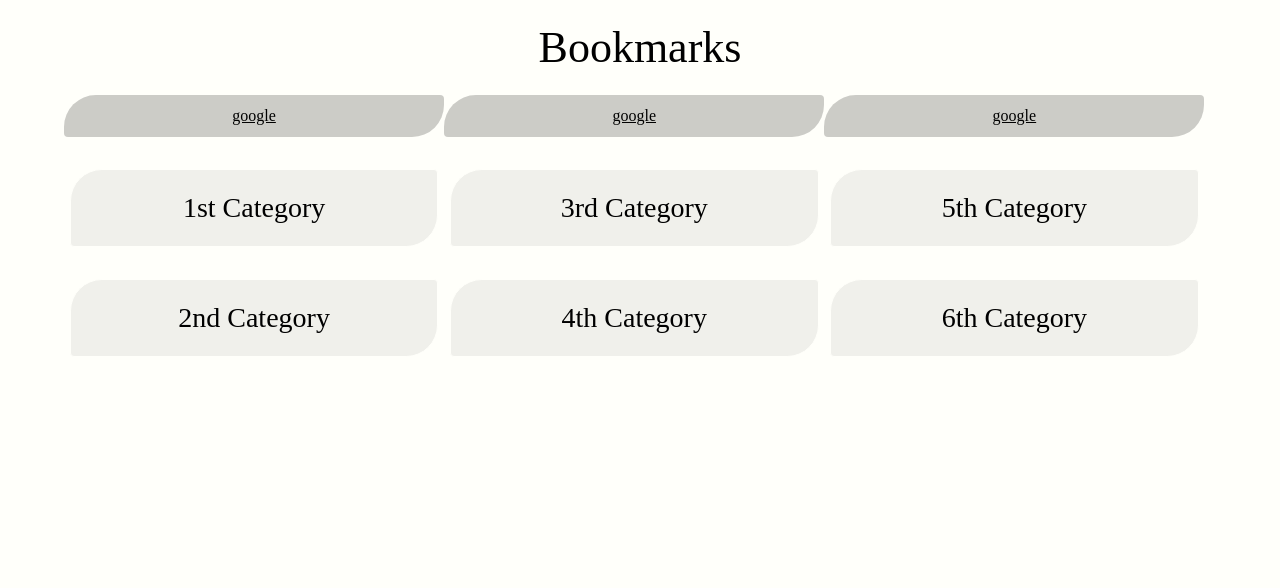
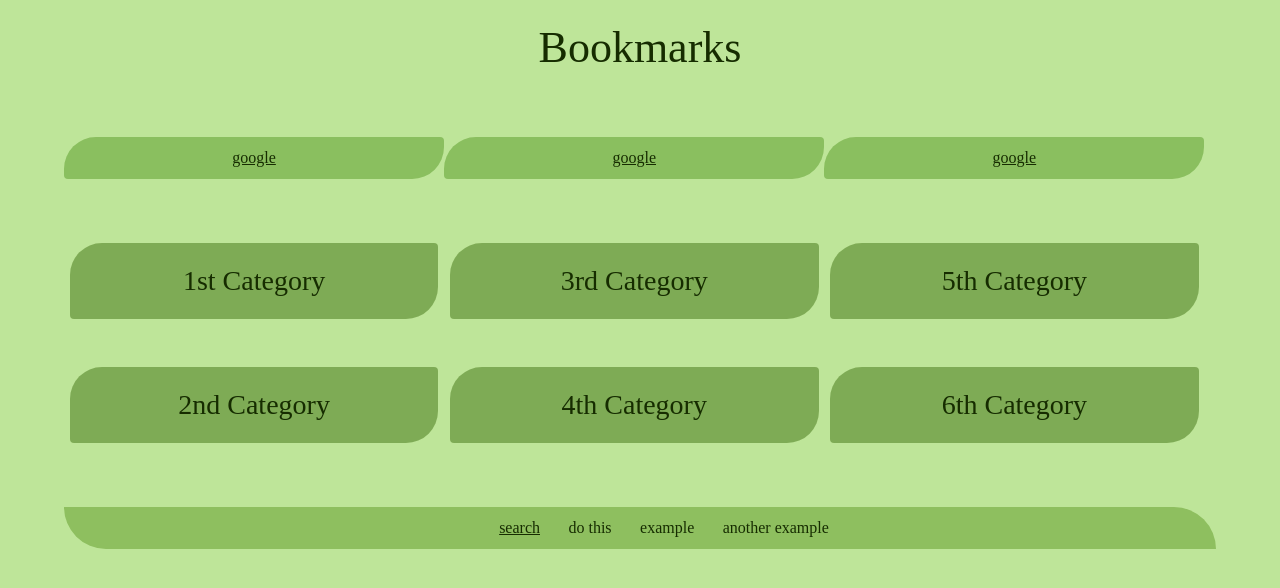
Before and after one commit to DotsonSa/Dotsonsa.github.io, a plain HTML site: page index.html in a window 1280 px wide. Drawn offline with Linux system fonts and the light colour scheme; a web font is replaced by a local one.

Commit message:
Created an unfocused green palette, gave probably too much space, and added a should-do footer

```diff
--- a/css/base.scss
+++ b/css/base.scss
@@ -17,8 +17,8 @@ body {
   max-width: 90%;
   margin: 0 auto;
   padding: 0;
-  background-color: #fffffa;
-  color: #556;
+  background-color: #BEE599;
+  color: #162C00;
 }
 
 /* Headings */
@@ -60,17 +60,16 @@ li {
 }
 
 .cate-container {
-  border: 1px #fffffa solid;
-  margin: 2em 1.5%;
+  margin: 3em 1.5%;
   padding: .5em 0;
   border-radius: 2em .25em;
-  background-color: rgba(204, 204, 199, .3);
+  background-color: rgba(65, 114, 19, 0.5);
 }
 
 .bookmark-container {
   display: none;
-  background-color: rgb(204, 204, 199) ;
-  margin: .5em .25em;
+  background-color: #8ebf5f;
+  margin: 1em .25em;
   padding: .25em .1em;
   border-radius: inherit;
   .bookmark-container :first {
@@ -80,13 +79,13 @@ li {
 
 .anchor-button {
   text-decoration: none;
-  color: black;
+  color: #162C00;
   text-align: center;
   display: block;
 }
 
 a {
-  color: black;
+  color: #162C00;
 }
 
 ul {
@@ -97,13 +96,20 @@ ul {
   text-indent: 3em;
 }
 
+// heading and top container
+
+.default-container > a {
+  margin-bottom: 3em;
+}
+
 .default-container > ul {
   display: block;
-  background: rgb(204, 204, 199) ;
+  background: #8abf5f;
   border-radius: 2em .25em;
   width: 33%;
   float: left;
   padding: 0;
+  margin: 1em auto;
   text-indent: 0;
   text-align: center;
 }
@@ -113,3 +119,24 @@ ul {
   text-indent: 0;
   margin: .75em;
 }
+
+// should-do footer
+
+.should {
+  width: 100%;
+  padding: .75em 0;
+  margin: 1em auto;
+  text-align: center;
+  background-color: rgba(142, 191, 95, 1);
+  border-radius: 0 4em;
+  display: inline-block;
+  li {
+    display: inline-block;
+    margin: 0 .75em;
+    text-indent: 0;
+    p {
+      margin: 0;
+      color: #162C00;
+    }
+  }
+}
--- a/index.html
+++ b/index.html
@@ -24,7 +24,6 @@
         <li> <a href="http://www.google.com">google</a> </li>
       </ul>
     </section>
-    <nav>
     <div class="nav-wrapper">
       <div class="col-wrapper">
         <!-- 1st Column -->
@@ -166,7 +165,12 @@
         </section>
       </div>
     </div>
-    </nav>
+    <ul class="should">
+      <li><a href="google.com"/>search</a></li>
+      <li><p>do this</p></li>
+      <li><p>example</p></li>
+      <li><p>another example</p></li>
+    </ul>
     <!-- jQuery scripts -->
     <script src="jquery.js"></script>
 
```
Also changed, not shown: css/style.css, 2 other files. Lines whose indentation alone changed are shown as unchanged.
